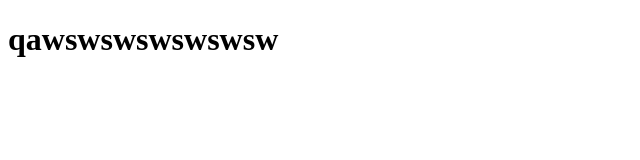
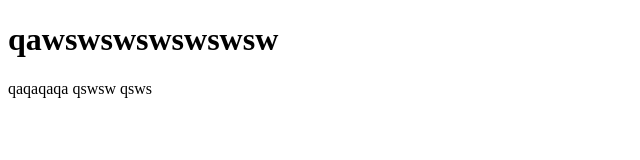
Before and after one commit to q537/avarcom, a plain HTML site: page index.html in a window 1280 px wide. Shown: the whole page, without its empty margins (0-640 px from the left). Drawn offline with Linux system fonts and the light colour scheme.

Commit message:
добавлен пораграф

```diff
--- a/index.html
+++ b/index.html
@@ -8,5 +8,6 @@
 </head>
 <body>
     <h1>qawswswswswswsw</h1>
+    <p>qaqaqaqa qswsw qsws</p>
 </body>
 </html>
```
